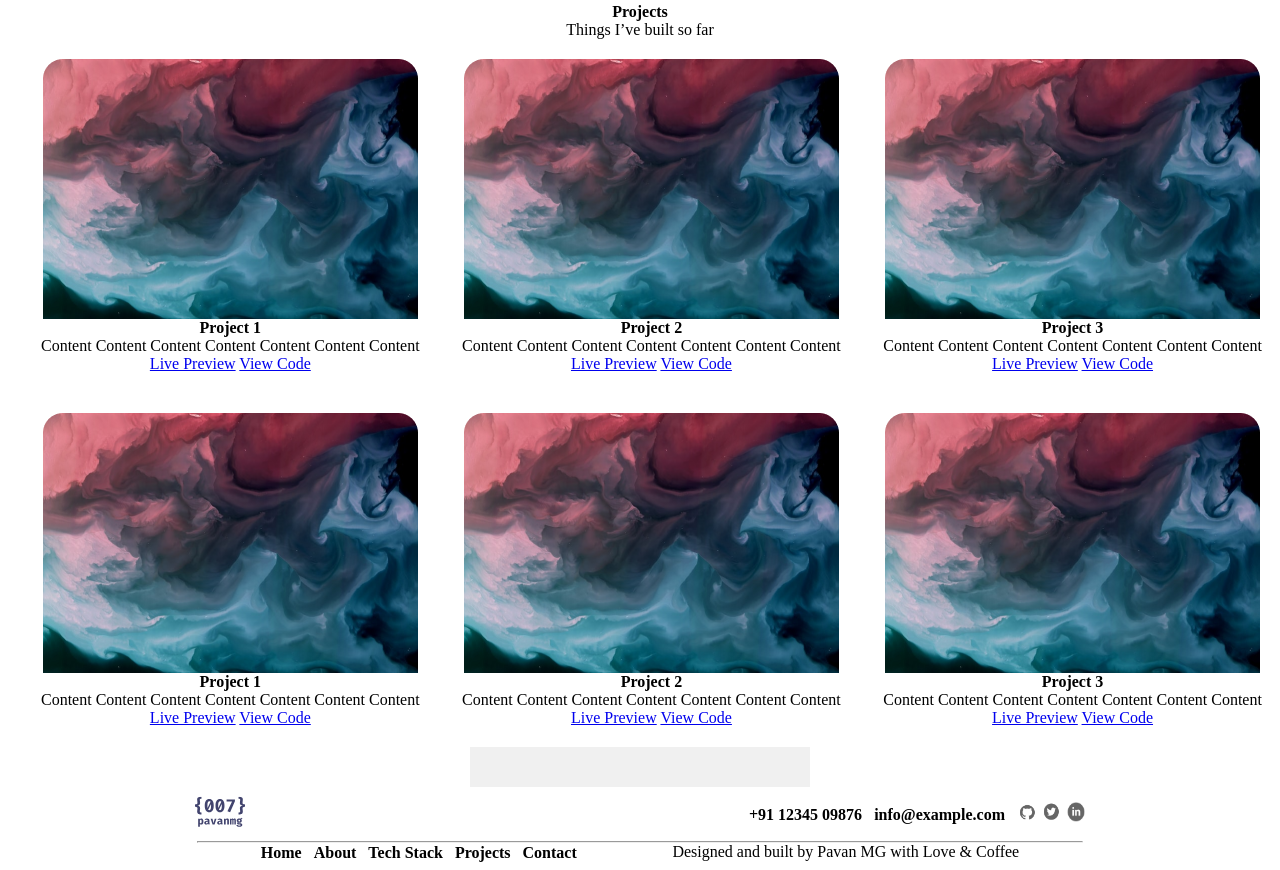
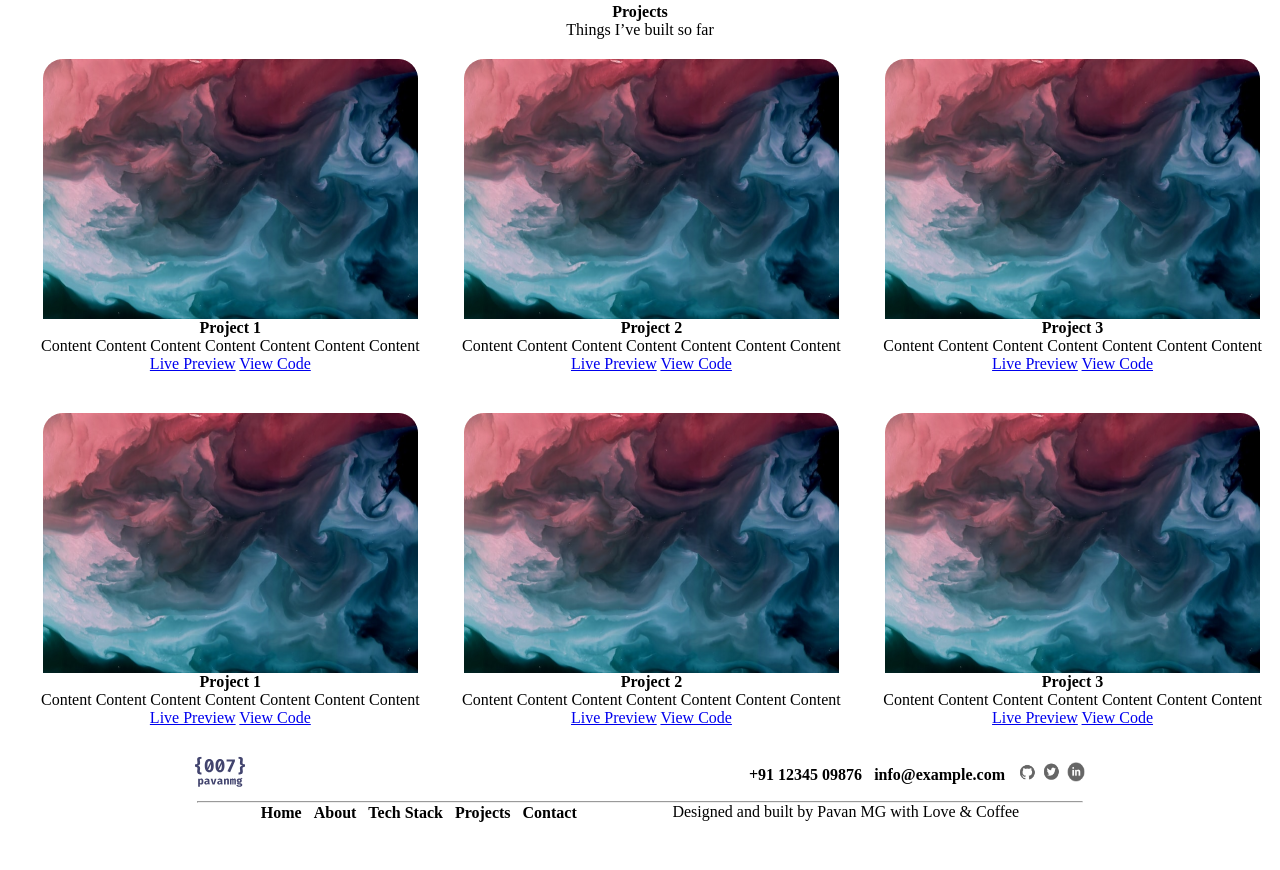
Before and after one commit to sktmdgus1212/web_pda, a plain HTML site: page portfolio/introduction.html in a window 1280 px wide. Shown: the part 552-1422 px from the top of the page. After the commit the page ends 1382 px from the top, so only its background shows below. Drawn offline with Linux system fonts and the light colour scheme.

Commit message:
chore: update dir

```diff
--- a/introduction.html
+++ b/portfolio/introduction.html
@@ -11,7 +11,7 @@
         <span>
             <div style="text-align: center;">
                 <div style="display: inline-block; vertical-align: middle; text-align: left;">
-                    <img src="image\logo 1.svg" style="width: 50px; height: 50px;">
+                    <img src="image/logo 1.svg" style="width: 50px; height: 50px;">
                 </div>
                 <div style="display: inline-block; vertical-align: middle; text-align: left;">
                     <div style="display: inline-block; vertical-align: middle; text-align: left;">
@@ -146,12 +146,6 @@
 
     <!-- footer-->
     <footer>
-        <div style="width: 300px; /* 네모칸의 너비 */
-            margin: 0 auto; /* 가운데 정렬 */
-            background-color: #f0f0f0; /* 배경색 */
-            padding: 20px; /* 내부 여백 */
-            text-align: left; /* 텍스트를 좌측 정렬 */">
-        </div>
         <span>
             <div style="text-align: center;">
                 <div style="display: inline-block; vertical-align: middle; text-align: left;">
@@ -194,7 +188,6 @@
             </div>
         </div>
 
-
     </footer>
 </body>
 
```
Also changed, not shown: portfolio/image/50353683 1.png (renamed from image/50353683 1.png), portfolio/image/Rectangle 4.png (renamed from image/Rectangle 4.png), portfolio/image/face.png (renamed from image/face.png), portfolio/image/github.png (renamed from image/github.png), portfolio/image/linkedin.png (renamed from image/linkedin.png), portfolio/image/logo 1.svg (renamed from image/logo 1.svg), portfolio/image/tech stacks.svg (renamed from image/tech stacks.svg), portfolio/image/twitter.png (renamed from image/twitter.png).
